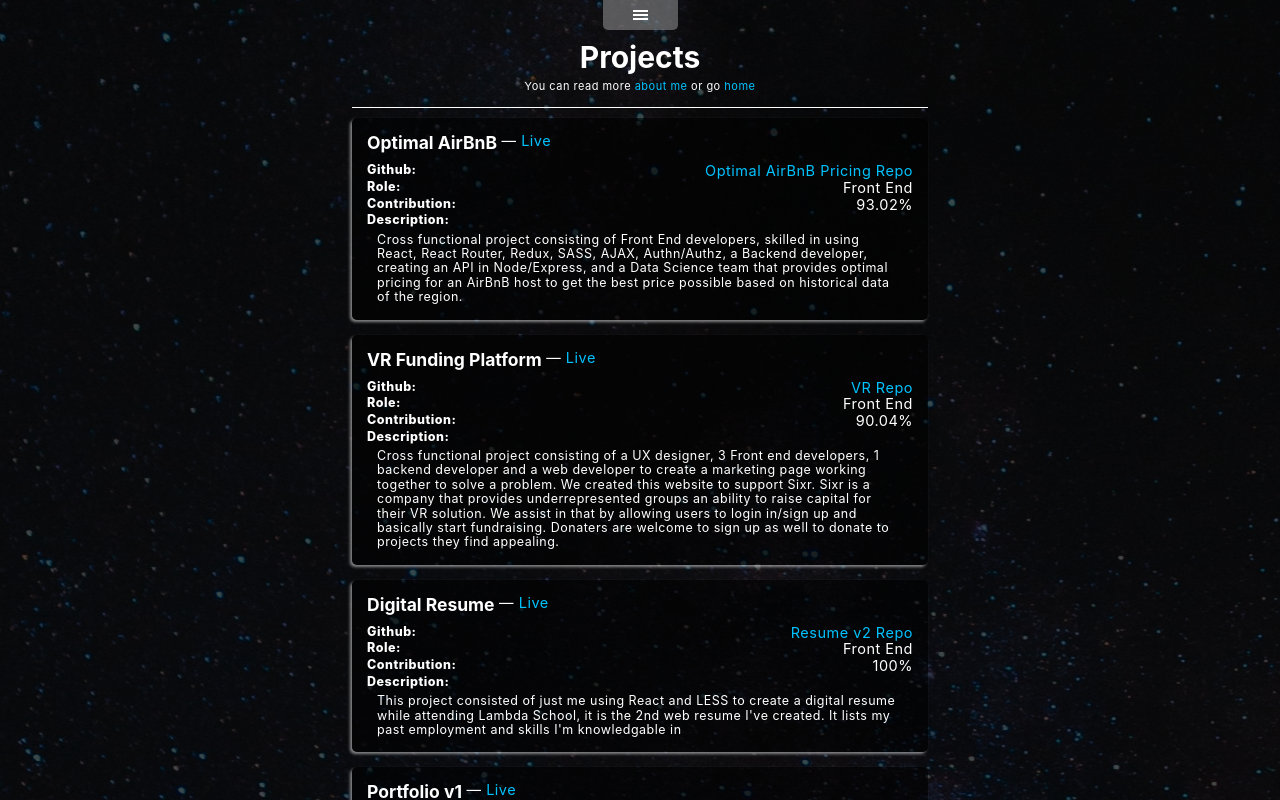
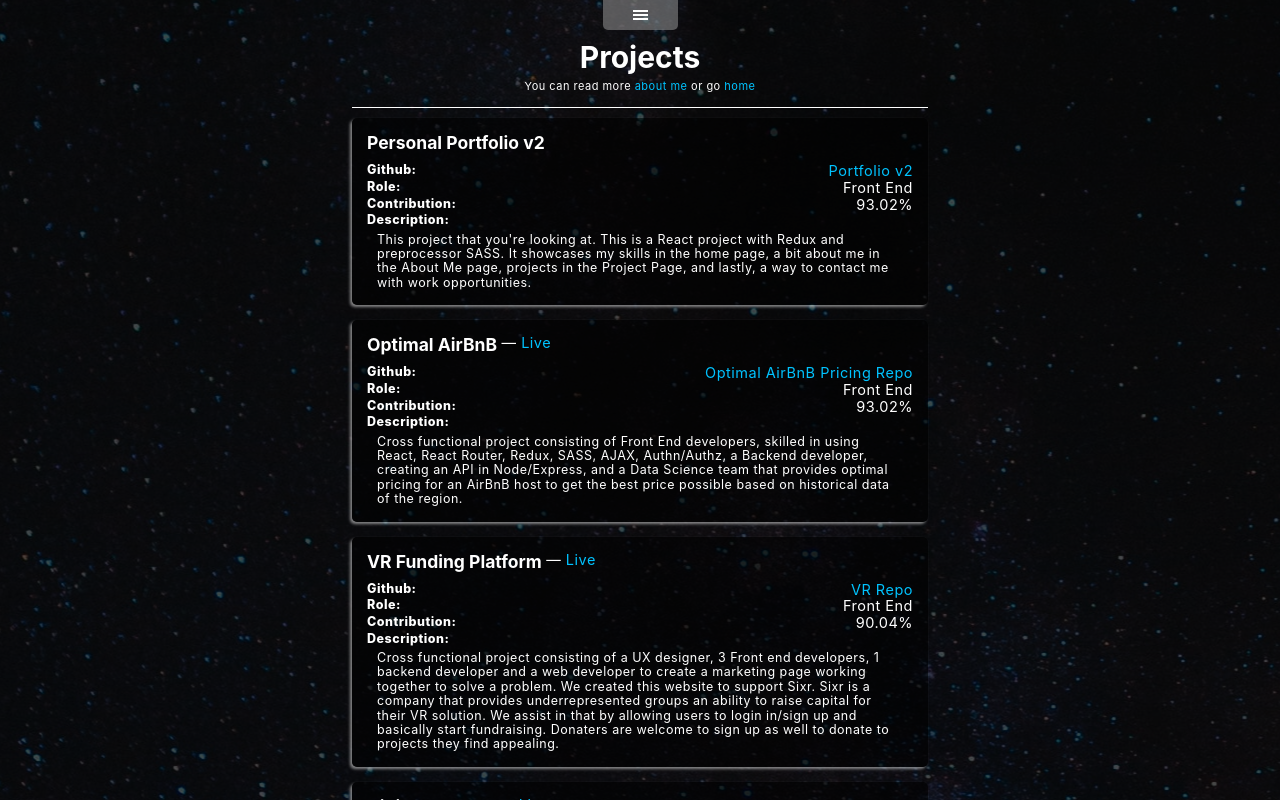
Before and after one commit to iVictoris/portfolio-react, a React (Create React App) app: page /projects in a window 1280 px wide. Built offline with nearby package versions, Linux system fonts and the light colour scheme.

Commit message:
update projects page to include this project

```diff
--- a/src/components/pages/Projects.jsx
+++ b/src/components/pages/Projects.jsx
@@ -10,6 +10,19 @@ const Projects = ({
     ...props
 }) => {
     const projects = [
+        {
+            id: randomIDGenerator(),
+            title: 'Personal Portfolio v2',
+            repo: 'https://github.com/iVictoris/portfolio-react',
+            repoLink: 'Portfolio v2',
+            description: `This project that you're looking at. This is a React project with Redux and preprocessor SASS. It showcases my skills in the home page, a bit about me in the About Me page, projects in the Project Page, and lastly, a way to contact me with work opportunities. `,
+            role: 'Front End',
+            contribution: ((240 / 258) * 100)
+                .toString()
+                .substr(0, 5)
+                .concat('%'),
+            time: '1 week',
+        },
         {
             id: randomIDGenerator(),
             title: 'Optimal AirBnB',
@@ -91,6 +104,7 @@ const Projects = ({
                 <div className="project card" key={id}>
                     <header>
                         <h4>{title}</h4>
+                        {live && (
                             <p>
                                 &nbsp;&mdash;{' '}
                                 <a
@@ -100,6 +114,7 @@ const Projects = ({
                                     Live
                                 </a>
                             </p>
+                        )}
                     </header>
                     <section className="content">
                         <section className="stat">
```
Lines whose indentation alone changed are shown as unchanged.
